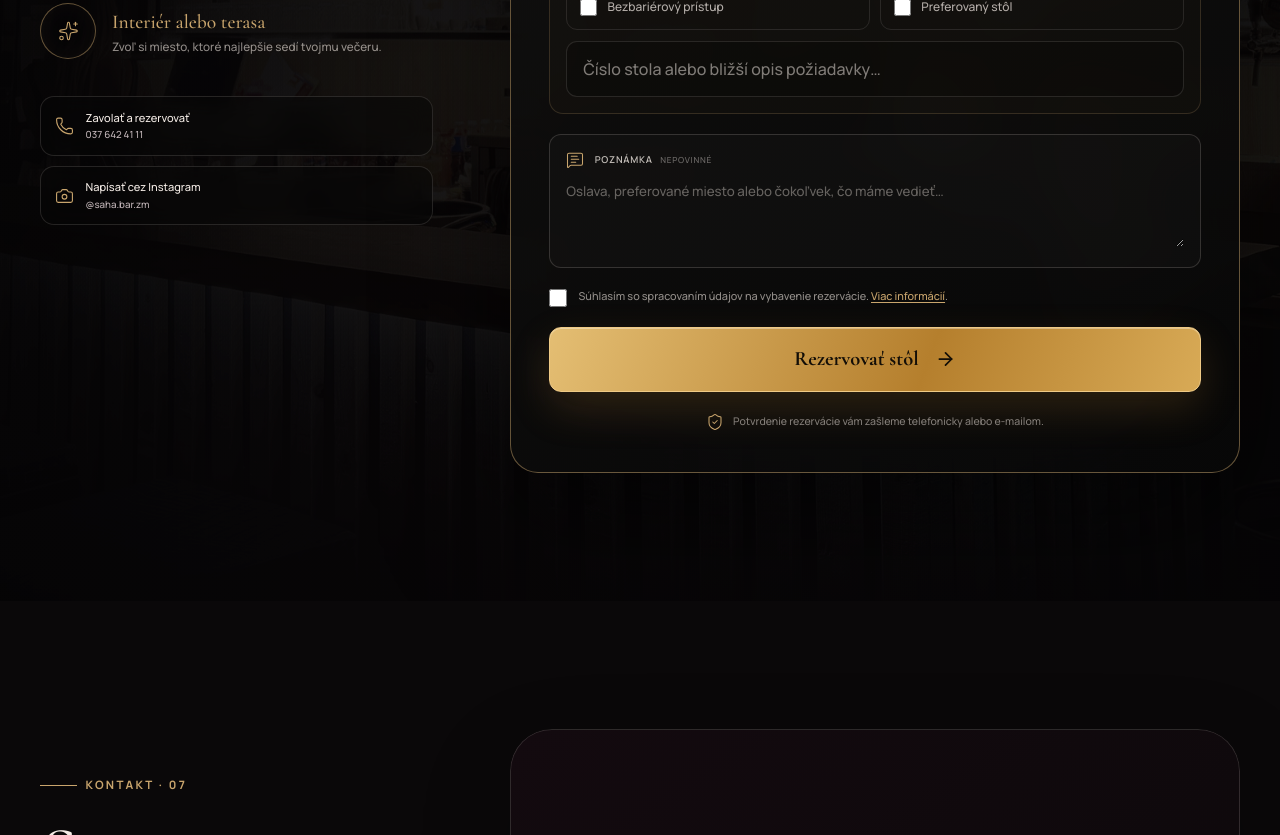
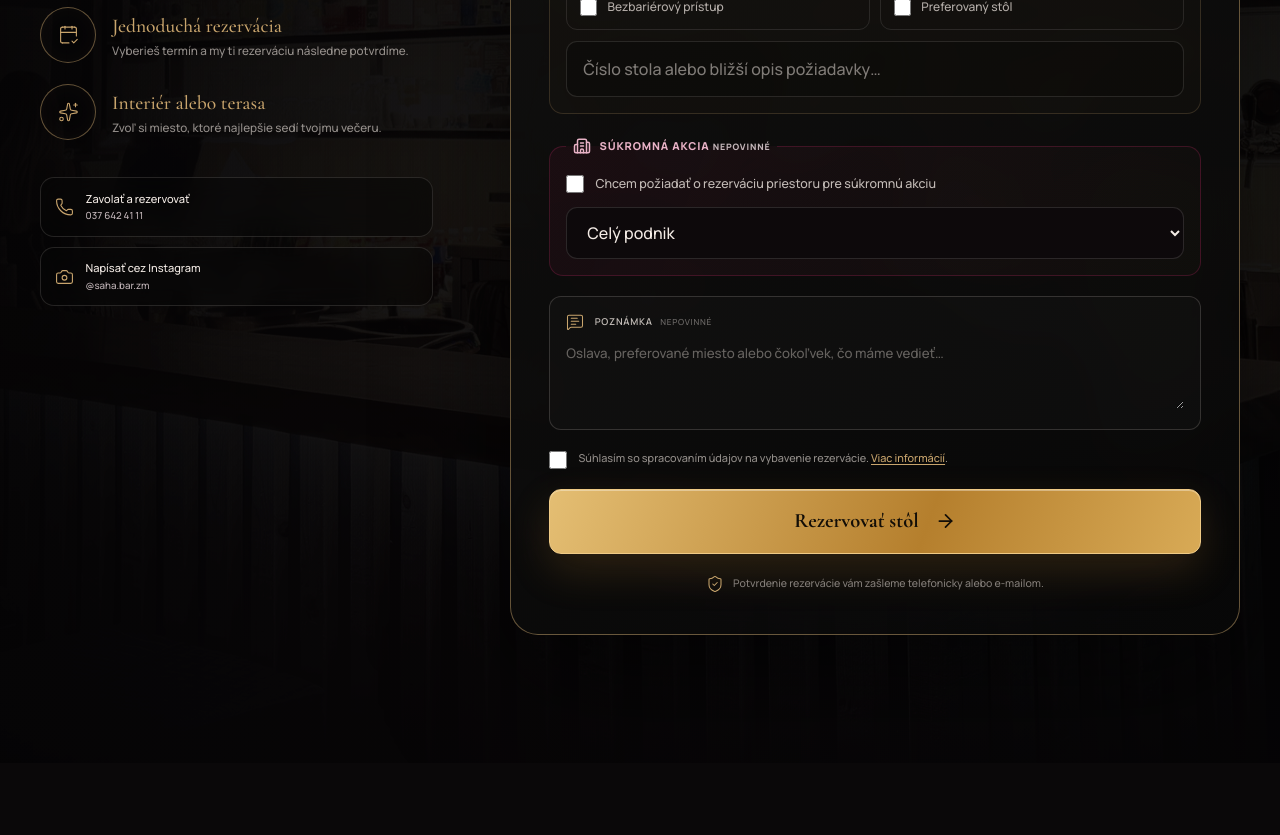
Before and after one commit to ysxDCc/SAHAHA, a Next.js app: page / in a window 1280 px wide. Shown: the part 9540-10375 px from the top of the page. Built offline with nearby package versions, Linux system fonts and the light colour scheme; no server answers.

Commit message:
Add quick guest contact and private events

```diff
--- a/src/app/api/reservation/route.ts
+++ b/src/app/api/reservation/route.ts
@@ -2,7 +2,7 @@ import { NextRequest, NextResponse } from "next/server";
 import { getReservationTimeSlots } from "@/data/site";
 import { createSupabaseAdminClient } from "@/lib/supabase/admin";
 import { reservationManageUrl } from "@/lib/reservationManageToken";
-import { BLOCKED_SLOT_NAME, blockedPlace, occasionNote, specialRequestsNote } from "@/lib/reservationMetadata";
+import { BLOCKED_SLOT_NAME, blockedPlace, occasionNote, privateEventNote, specialRequestsNote } from "@/lib/reservationMetadata";
 
 type ReservationPayload = Record<string, unknown>;
 const attempts = new Map<string, number[]>();
@@ -32,6 +32,7 @@ function validate(body: ReservationPayload) {
   if (text(body.occasion) && !["Narodeniny", "Výročie", "Firemná akcia", "Rozlúčka so slobodou", "Iná oslava"].includes(text(body.occasion))) errors.occasion = "Vyberte platnú príležitosť.";
   if (text(body.note).length > 700) errors.note = "Poznámka je príliš dlhá.";
   if (text(body.preferredTable).length > 80) errors.specialRequests = "Opis špeciálnej požiadavky je príliš dlhý.";
+  if (text(body.requestPrivateEvent) === "yes" && !["Celý podnik", "Interiér", "Terasa", "Oddelená časť"].includes(text(body.privateEventArea))) errors.privateEvent = "Vyberte priestor pre súkromnú akciu.";
   if (body.privacy !== "accepted") errors.privacy = "Na vybavenie rezervácie potrebujeme váš súhlas.";
   return errors;
 }
@@ -73,7 +74,8 @@ export async function POST(request: NextRequest) {
     text(body.requestAccessible) === "yes" ? "bezbariérový prístup" : "",
     text(body.requestPreferredTable) === "yes" ? `preferovaný stôl${text(body.preferredTable) ? ` (${text(body.preferredTable)})` : ""}` : "",
   ].filter(Boolean).join(", ");
-  const storedNote = [`Miesto: ${seating}`, occasionNote(text(body.occasion)), specialRequestsNote(specialRequests), text(body.note)].filter(Boolean).join("\n");
+  const privateEvent = text(body.requestPrivateEvent) === "yes" ? text(body.privateEventArea) : "";
+  const storedNote = [`Miesto: ${seating}`, occasionNote(text(body.occasion)), specialRequestsNote(specialRequests), privateEventNote(privateEvent), text(body.note)].filter(Boolean).join("\n");
   try {
     const supabase = createSupabaseAdminClient();
     const { data: blockedSlots, error: blockError } = await supabase
@@ -110,7 +112,7 @@ export async function POST(request: NextRequest) {
       return Response.json({ message: "Rezerváciu sa nepodarilo uložiť. Skúste to znova alebo nám zavolajte." }, { status: 500 });
     }
     await Promise.allSettled([
-      sendNotification(body, seating, specialRequests),
+      sendNotification(body, seating, specialRequests, privateEvent),
       sendCustomerReceipt(body, data.id),
     ]);
     const response = NextResponse.json({ ok: true, id: data.id }, { status: 201 });
@@ -130,7 +132,7 @@ export async function POST(request: NextRequest) {
   }
 }
 
-async function sendNotification(body: ReservationPayload, seating: string, specialRequests: string) {
+async function sendNotification(body: ReservationPayload, seating: string, specialRequests: string, privateEvent: string) {
   const apiKey = process.env.RESEND_API_KEY;
   const to = process.env.RESERVATION_NOTIFICATION_EMAIL;
   if (!apiKey || !to) return;
@@ -141,8 +143,8 @@ async function sendNotification(body: ReservationPayload, seating: string, speci
     body: JSON.stringify({
       from: process.env.RESEND_FROM_EMAIL || "SAHA BAR <onboarding@resend.dev>",
       to: [to],
-      subject: `${isLargeGroup ? "⚠️ VEĽKÁ SKUPINA – " : "Nová rezervácia – "}${text(body.name)}, ${text(body.date)} ${text(body.time)}`,
-      html: `${isLargeGroup ? `<div style="padding:16px;margin-bottom:20px;border:2px solid #c9a56d;border-radius:12px;background:#fff8e8;color:#5a3a00;font-weight:bold">⚠️ PRIORITNÁ REZERVÁCIA PRE ${Number(body.guests)} HOSTÍ – vyžaduje kontrolu kapacity.</div>` : ""}<h2>Nová rezervácia SAHA BAR</h2><p><strong>Meno:</strong> ${escapeHtml(text(body.name))}</p><p><strong>Telefón:</strong> ${escapeHtml(text(body.phone))}</p><p><strong>E-mail:</strong> ${escapeHtml(text(body.email) || "neuvedený")}</p><p><strong>Dátum:</strong> ${escapeHtml(text(body.date))}</p><p><strong>Čas:</strong> ${escapeHtml(text(body.time))}</p><p><strong>Počet osôb:</strong> ${Number(body.guests)}</p><p><strong>Miesto:</strong> ${escapeHtml(seating)}</p><p><strong>Príležitosť:</strong> ${escapeHtml(text(body.occasion) || "bežná návšteva")}</p><p><strong>Špeciálne požiadavky:</strong> ${escapeHtml(specialRequests || "žiadne")}</p><p><strong>Poznámka:</strong> ${escapeHtml(text(body.note) || "—")}</p>`,
+      subject: `${privateEvent ? "🏛️ SÚKROMNÁ AKCIA – " : isLargeGroup ? "⚠️ VEĽKÁ SKUPINA – " : "Nová rezervácia – "}${text(body.name)}, ${text(body.date)} ${text(body.time)}`,
+      html: `${privateEvent ? `<div style="padding:16px;margin-bottom:20px;border:2px solid #8f214b;border-radius:12px;background:#fff0f5;color:#5c1230;font-weight:bold">🏛️ ŽIADOSŤ O SÚKROMNÚ AKCIU – ${escapeHtml(privateEvent)}. Kontaktujte zákazníka a dohodnite podmienky.</div>` : ""}${isLargeGroup ? `<div style="padding:16px;margin-bottom:20px;border:2px solid #c9a56d;border-radius:12px;background:#fff8e8;color:#5a3a00;font-weight:bold">⚠️ PRIORITNÁ REZERVÁCIA PRE ${Number(body.guests)} HOSTÍ – vyžaduje kontrolu kapacity.</div>` : ""}<h2>Nová rezervácia SAHA BAR</h2><p><strong>Meno:</strong> ${escapeHtml(text(body.name))}</p><p><strong>Telefón:</strong> ${escapeHtml(text(body.phone))}</p><p><strong>E-mail:</strong> ${escapeHtml(text(body.email) || "neuvedený")}</p><p><strong>Dátum:</strong> ${escapeHtml(text(body.date))}</p><p><strong>Čas:</strong> ${escapeHtml(text(body.time))}</p><p><strong>Počet osôb:</strong> ${Number(body.guests)}</p><p><strong>Miesto:</strong> ${escapeHtml(seating)}</p><p><strong>Príležitosť:</strong> ${escapeHtml(text(body.occasion) || "bežná návšteva")}</p><p><strong>Súkromná akcia:</strong> ${escapeHtml(privateEvent || "nie")}</p><p><strong>Špeciálne požiadavky:</strong> ${escapeHtml(specialRequests || "žiadne")}</p><p><strong>Poznámka:</strong> ${escapeHtml(text(body.note) || "—")}</p>`,
     }),
   });
   if (!response.ok) console.error("Reservation notification failed with status", response.status);
--- a/src/app/globals.css
+++ b/src/app/globals.css
@@ -929,6 +929,29 @@ h2 em, h1 em { color: var(--pink); font-weight: 500; }
 .admin-special-requests div { display: grid; gap: .15rem; }
 .admin-special-requests span { color: rgba(255,255,255,.4); font-size: .58rem; font-weight: 750; letter-spacing: .14em; }
 .admin-special-requests strong { color: #f3e3d5; font-size: .8rem; line-height: 1.6; }
+.private-event-request { margin: 0 0 1.25rem; padding: 1rem; border: 1px solid rgba(143,33,75,.36); border-radius: 14px; background: linear-gradient(110deg,rgba(143,33,75,.1),rgba(201,165,109,.025)); }
+.private-event-request legend { display: flex; align-items: center; gap: .55rem; padding: 0 .4rem; color: var(--pink); font-size: .68rem; font-weight: 750; letter-spacing: .08em; text-transform: uppercase; }
+.private-event-request legend svg { width: 18px; }
+.private-event-request legend small { color: var(--muted); font-size: .55rem; }
+.private-event-request > label { display: flex; align-items: center; gap: .7rem; color: rgba(244,236,230,.78); font-size: .78rem; cursor: pointer; }
+.private-event-request input { width: 18px; height: 18px; accent-color: var(--rose); }
+.private-event-request select { width: 100%; margin-top: .8rem; padding: .8rem 1rem; border: 1px solid rgba(244,236,230,.13); border-radius: 11px; background: #0d090b; color: var(--cream); color-scheme: dark; }
+.admin-private-event { display: flex; align-items: flex-start; gap: .8rem; margin-top: 1rem; padding: 1rem; border: 1px solid rgba(233,179,199,.42); border-radius: 15px; background: linear-gradient(100deg,rgba(143,33,75,.2),rgba(201,165,109,.08)); box-shadow: inset 3px 0 0 var(--pink); }
+.admin-private-event > svg { width: 22px; flex: 0 0 auto; color: var(--pink); }
+.admin-private-event div { display: grid; gap: .15rem; }
+.admin-private-event span { color: var(--pink); font-size: .6rem; font-weight: 800; letter-spacing: .14em; }
+.admin-private-event strong { font-family: var(--font-display),serif; font-size: 1.25rem; }
+.admin-private-event small { color: rgba(255,255,255,.52); font-size: .7rem; }
+.admin-quick-contact { display: grid; grid-template-columns: auto minmax(12rem,1fr) auto; align-items: center; gap: .7rem; margin: 1rem 0; padding: .8rem; border: 1px solid rgba(166,205,143,.18); border-radius: 14px; background: rgba(5,18,11,.38); }
+.admin-quick-contact__heading { display: flex; align-items: center; gap: .45rem; color: #c9dda9; font-size: .58rem; font-weight: 750; letter-spacing: .12em; }
+.admin-quick-contact__heading svg { width: 17px; }
+.admin-quick-contact select { min-width: 0; padding: .7rem .8rem; border: 1px solid rgba(255,255,255,.12); border-radius: 10px; background: #07100a; color: white; }
+.admin-quick-contact__actions { display: flex; flex-wrap: wrap; gap: .45rem; }
+.admin-quick-contact__actions a { display: inline-flex; align-items: center; gap: .4rem; padding: .65rem .75rem; border: 1px solid rgba(166,205,143,.22); border-radius: 10px; color: #dff1d4; font-size: .68rem; font-weight: 700; transition: transform .2s ease,background .2s ease; }
+.admin-quick-contact__actions a:hover { transform: translateY(-2px); background: rgba(166,205,143,.1); }
+.admin-quick-contact__actions a.is-call { background: #b8d49d; color: #07100a; }
+.admin-quick-contact__actions svg { width: 15px; }
+@media (max-width: 900px) { .admin-quick-contact { grid-template-columns: 1fr; } .admin-quick-contact__actions a { flex: 1; justify-content: center; } }
 @media (max-width: 560px) { .special-requests__options { grid-template-columns: 1fr; } }
 .admin-occasion-badge { display: grid; grid-template-columns: auto auto 1fr; align-items: center; gap: .55rem; margin-top: 1rem; padding: .8rem 1rem; border: 1px solid rgba(201,165,109,.28); border-radius: 14px; background: linear-gradient(100deg, rgba(201,165,109,.11), rgba(87,18,41,.1)); }
 .admin-occasion-badge svg { width: 19px; color: #e3bd72; }
--- a/src/components/ReservationForm.tsx
+++ b/src/components/ReservationForm.tsx
@@ -4,6 +4,7 @@ import { FormEvent, useEffect, useMemo, useRef, useState } from "react";
 import {
   ArrowRight,
   CalendarDays,
+  Building2,
   Check,
   ChevronDown,
   ChevronLeft,
@@ -329,6 +330,13 @@ export function ReservationForm() {
         {error("specialRequests")}
       </fieldset>
 
+      <fieldset className="private-event-request">
+        <legend><Building2 aria-hidden="true" /><span>Súkromná akcia <small>nepovinné</small></span></legend>
+        <label><input type="checkbox" name="requestPrivateEvent" value="yes" /><span>Chcem požiadať o rezerváciu priestoru pre súkromnú akciu</span></label>
+        <select name="privateEventArea" defaultValue="Celý podnik" aria-label="Priestor pre súkromnú akciu"><option value="Celý podnik">Celý podnik</option><option value="Interiér">Iba interiér</option><option value="Terasa">Iba terasa</option><option value="Oddelená časť">Oddelená časť podniku</option></select>
+        {error("privateEvent")}
+      </fieldset>
+
       <label className="booking-note">
         <span><MessageSquareText aria-hidden="true" /><b>Poznámka <small>nepovinné</small></b></span>
         <textarea name="note" rows={3} maxLength={700} placeholder="Oslava, preferované miesto alebo čokoľvek, čo máme vedieť…" />
--- a/src/lib/reservationMetadata.ts
+++ b/src/lib/reservationMetadata.ts
@@ -4,6 +4,7 @@ const BLOCK_PLACE_PREFIX = "Blokované miesto:";
 const OCCASION_PREFIX = "Udalosť:";
 const RATING_PREFIX = "Hodnotenie:";
 const REQUESTS_PREFIX = "Špeciálne požiadavky:";
+const PRIVATE_EVENT_PREFIX = "Súkromná akcia:";
 
 export function adminNote(note: string | null) {
   return note?.split("\n").find((line) => line.startsWith(ADMIN_NOTE_PREFIX))?.slice(ADMIN_NOTE_PREFIX.length).trim() || "";
@@ -15,7 +16,15 @@ export function withAdminNote(note: string | null, value: string) {
 }
 
 export function customerVisibleNote(note: string | null) {
-  return (note || "").split("\n").filter((line) => line && !line.startsWith("Miesto:") && !line.startsWith(ADMIN_NOTE_PREFIX) && !line.startsWith(BLOCK_PLACE_PREFIX) && !line.startsWith(OCCASION_PREFIX) && !line.startsWith(RATING_PREFIX) && !line.startsWith(REQUESTS_PREFIX)).join("\n").trim();
+  return (note || "").split("\n").filter((line) => line && !line.startsWith("Miesto:") && !line.startsWith(ADMIN_NOTE_PREFIX) && !line.startsWith(BLOCK_PLACE_PREFIX) && !line.startsWith(OCCASION_PREFIX) && !line.startsWith(RATING_PREFIX) && !line.startsWith(REQUESTS_PREFIX) && !line.startsWith(PRIVATE_EVENT_PREFIX)).join("\n").trim();
+}
+
+export function reservationPrivateEvent(note: string | null) {
+  return note?.split("\n").find((line) => line.startsWith(PRIVATE_EVENT_PREFIX))?.slice(PRIVATE_EVENT_PREFIX.length).trim() || "";
+}
+
+export function privateEventNote(value: string) {
+  return value ? `${PRIVATE_EVENT_PREFIX} ${value}` : "";
 }
 
 export function reservationSpecialRequests(note: string | null) {
```
Also changed, not shown: src/components/admin/ReservationTable.tsx (+18 -2 lines).
